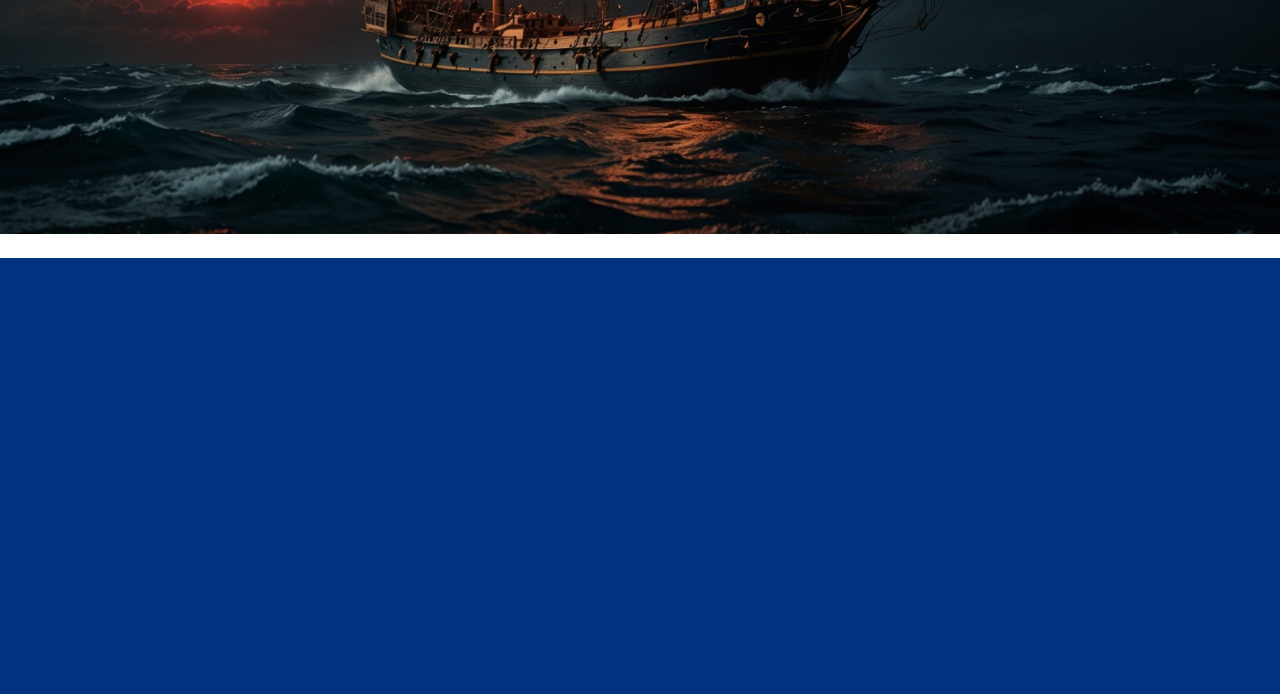
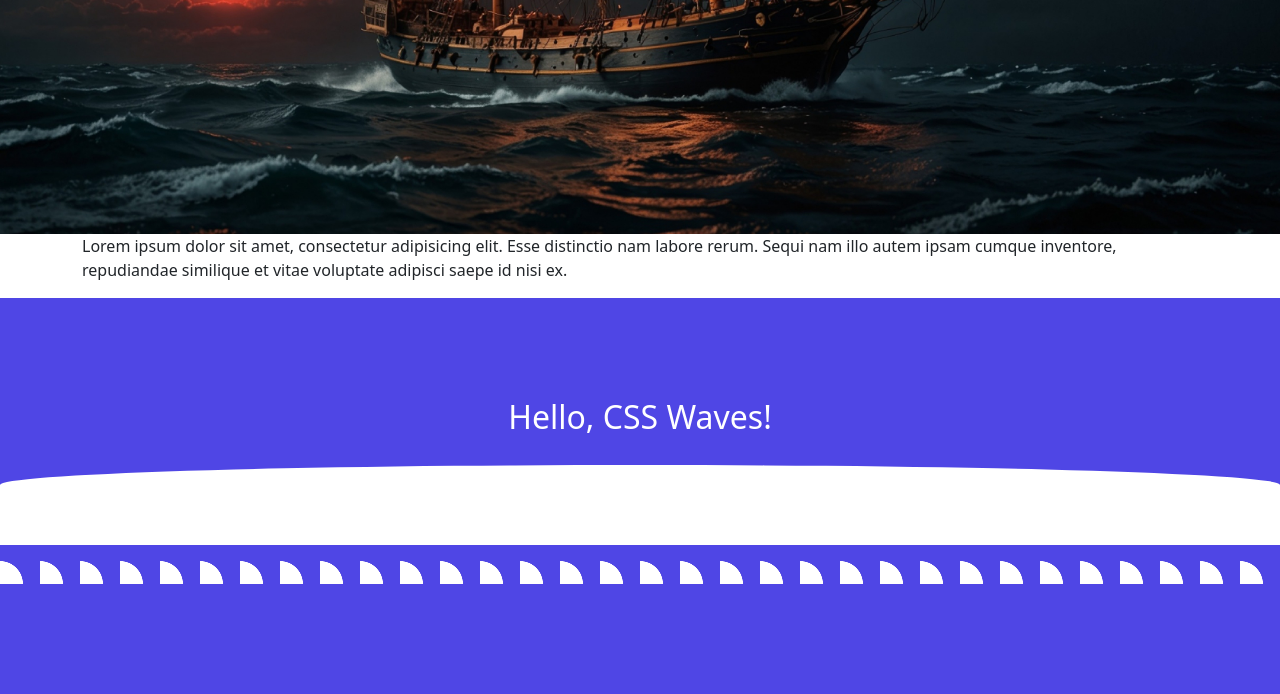
Before and after one commit to vasanthfeb/fish, a PHP site: page / in a window 1280 px wide. Shown: the part 542-1236 px from the top of the page. Before the commit the page ends 800 px from the top, so only its background shows below. Run offline with PHP 8.4, Linux system fonts and the light colour scheme.

Commit message:
dummy master

```diff
--- a/index.php
+++ b/index.php
@@ -23,6 +23,47 @@ require_once $_SERVER['DOCUMENT_ROOT']."/fish/libs/_load.php";
 load_template('_slide');
 
 ?>
+
+<div class="container">
+  <p>Lorem ipsum dolor sit amet, consectetur adipisicing elit. Esse distinctio nam labore rerum. Sequi nam illo autem ipsam cumque inventore, repudiandae similique et vitae voluptate adipisci saepe id nisi ex.</p>
+</div>
+
+<div class="wave-container">
+  <h2>Hello, CSS Waves!</h2>
+</div>
+
+</div>
+<div class="wave-gradient"></div>
+<style>
+ .wave-container {
+  background: #4f46e5;
+  color: white;
+  padding: 100px 0;
+  position: relative;
+  text-align: center;
+}
+
+.wave-container::after {
+  content: '';
+  position: absolute;
+  bottom: -1px;
+  left: 0;
+  width: 100%;
+  height: 80px;
+  background: white;
+  border-radius: 100% 100% 0 0 / 50% 50% 0 0;
+}
+
+.wave-gradient {
+  height: 150px;
+  background:
+    radial-gradient(circle at 0% 100%, white 40%, transparent 41%) repeat-x;
+  background-size: 40px 40px;
+  background-color: #4f46e5;
+}
+
+
+</style>
 </main>
 
 
```
